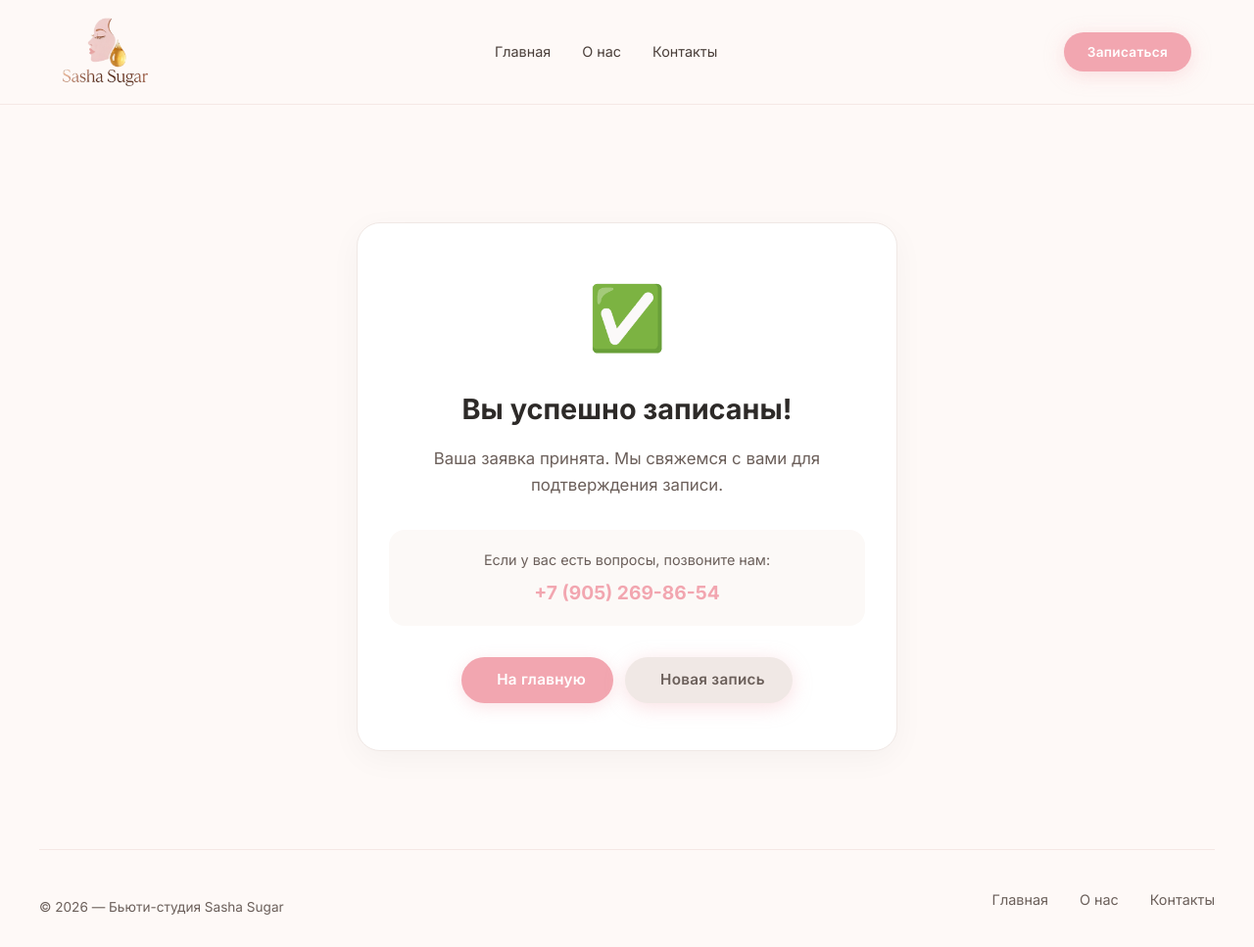
After one commit to dimqaa50011/aleksandra_beauty, a Django app: page /booking/success/ in a window 1280 px wide. The commit adds this page. Shown: the whole page at 98% size. Run offline with Django 5.2, Linux system fonts and the light colour scheme; parts of the project's set-up code (start-up, migrations or seed data) failed here and were passed over.

Commit message:
gen pjsts pages

```diff
--- a/web/beauty_app/templates/beauty_app/admin/index.html
+++ b/web/beauty_app/templates/beauty_app/admin/index.html
@@ -36,7 +36,7 @@
     </a>
 
     <!-- ===== ПЛИТКА 3: Записи ===== -->
-    <a href="#" class="dash-card dash-card-bookings">
+    <a href="{% url 'beauty_app:bookings_list' %}" class="dash-card dash-card-bookings">
         <div class="dash-card-icon">📅</div>
         <div class="dash-card-body">
             <h3 class="dash-card-title">Записи</h3>
--- /dev/null
+++ b/web/beauty_app/templates/beauty_app/booking_success.html
@@ -0,0 +1,158 @@
+{% extends 'lending_base.html' %}
+{% load static %}
+
+{% block title %}Запись подтверждена — Sasha Sugar{% endblock %}
+
+{% block content %}
+<div class="container" style="padding-top: 120px; padding-bottom: 80px; max-width: 600px;">
+    <div class="success-card">
+        <div class="success-icon">✅</div>
+        <h1 class="success-title">Вы успешно записаны!</h1>
+        <p class="success-text">
+            Ваша заявка принята. Мы свяжемся с вами для подтверждения записи.
+        </p>
+
+        <div class="success-info">
+            <p>Если у вас есть вопросы, позвоните нам:</p>
+            <a href="tel:+79052698654" class="phone-link">+7 (905) 269-86-54</a>
+        </div>
+
+        <div class="success-actions">
+            <a href="/" class="btn btn-primary">
+                <i class="fas fa-home"></i> На главную
+            </a>
+            <a href="{% url 'beauty_app:booking_create' %}" class="btn btn-secondary">
+                <i class="fas fa-plus"></i> Новая запись
+            </a>
+        </div>
+    </div>
+</div>
+
+<style>
+    .success-card {
+        background: #ffffff;
+        border-radius: 24px;
+        border: 1px solid #f0e8e5;
+        padding: 48px 32px;
+        text-align: center;
+        box-shadow: 0 8px 32px rgba(0, 0, 0, 0.04);
+    }
+
+    .success-icon {
+        font-size: 4rem;
+        margin-bottom: 24px;
+        animation: scaleIn 0.5s ease;
+    }
+
+    @keyframes scaleIn {
+        from {
+            transform: scale(0);
+            opacity: 0;
+        }
+        to {
+            transform: scale(1);
+            opacity: 1;
+        }
+    }
+
+    .success-title {
+        font-size: 1.8rem;
+        font-weight: 700;
+        color: #2d2a28;
+        margin: 0 0 16px 0;
+    }
+
+    .success-text {
+        font-size: 1.05rem;
+        color: #6b5f5a;
+        line-height: 1.6;
+        margin: 0 0 32px 0;
+    }
+
+    .success-info {
+        background: #fcf9f7;
+        border-radius: 16px;
+        padding: 20px;
+        margin-bottom: 32px;
+    }
+
+    .success-info p {
+        font-size: 0.9rem;
+        color: #6b5f5a;
+        margin: 0 0 8px 0;
+    }
+
+    .phone-link {
+        font-size: 1.2rem;
+        font-weight: 700;
+        color: #f2a6b0;
+        text-decoration: none;
+        transition: color 0.2s;
+    }
+
+    .phone-link:hover {
+        color: #e8919c;
+    }
+
+    .success-actions {
+        display: flex;
+        gap: 12px;
+        justify-content: center;
+        flex-wrap: wrap;
+    }
+
+    .btn {
+        display: inline-flex;
+        align-items: center;
+        gap: 8px;
+        padding: 12px 28px;
+        border-radius: 60px;
+        font-weight: 600;
+        font-size: 0.95rem;
+        text-decoration: none;
+        transition: all 0.25s ease;
+    }
+
+    .btn-primary {
+        background: #f2a6b0;
+        color: #fff;
+        box-shadow: 0 4px 16px rgba(242, 166, 176, 0.3);
+    }
+
+    .btn-primary:hover {
+        background: #e8919c;
+        transform: translateY(-2px);
+        box-shadow: 0 8px 28px rgba(242, 166, 176, 0.4);
+        color: #fff;
+    }
+
+    .btn-secondary {
+        background: #f0e8e5;
+        color: #6b5f5a;
+    }
+
+    .btn-secondary:hover {
+        background: #e8e0dd;
+        color: #2d2a28;
+    }
+
+    @media (max-width: 600px) {
+        .success-card {
+            padding: 32px 20px;
+        }
+
+        .success-title {
+            font-size: 1.4rem;
+        }
+
+        .success-actions {
+            flex-direction: column;
+        }
+
+        .btn {
+            width: 100%;
+            justify-content: center;
+        }
+    }
+</style>
+{% endblock %}
--- a/web/beauty_app/urls.py
+++ b/web/beauty_app/urls.py
@@ -12,6 +12,7 @@ urlpatterns = [
 
     # Бронирование (публичное)
     path('booking/', views.booking_create, name='booking_create'),
+    path('booking/success/', views.booking_success, name='booking_success'),
     path('api/available-times/', views.get_available_times, name='available_times'),
 
     # Авторизация
@@ -26,6 +27,9 @@ urlpatterns = [
     path('admin-dashboard/blocked-slots/', views.BlockedSlotListView.as_view(), name='blocked_slots_list'),
     path('admin-dashboard/blocked-slots/add/', views.BlockedSlotAddView.as_view(), name='blocked_slot_add'),
     path('admin-dashboard/blocked-slots/<int:pk>/delete/', views.BlockedSlotDeleteView.as_view(), name='blocked_slot_delete'),
+    path('admin-dashboard/bookings/', views.BookingsListView.as_view(), name='bookings_list'),
+    path('admin-dashboard/bookings/<int:pk>/confirm/', views.BookingConfirmView.as_view(), name='booking_confirm'),
+    path('admin-dashboard/bookings/<int:pk>/cancel/', views.BookingCancelView.as_view(), name='booking_cancel'),
 
     # Ручное создание записи
     path('admin-dashboard/bookings/add/', views.AdminBookingCreateView.as_view(), name='admin_booking_create'),
--- a/web/beauty_app/views.py
+++ b/web/beauty_app/views.py
@@ -1,4 +1,4 @@
-from django.views.generic import TemplateView, FormView, View
+from django.views.generic import ListView, TemplateView, FormView, View
 from django.contrib.auth.views import LoginView as AuthLoginView, LogoutView as AuthLogoutView
 from django.contrib.auth.mixins import LoginRequiredMixin, UserPassesTestMixin
 from django.views.decorators.cache import cache_page
@@ -78,6 +78,9 @@ def is_time_slot_available(new_start_time, service, duration=None):
     return True
 
 
+def booking_success(request):
+    """Страница подтверждения успешной записи"""
+    return render(request, 'beauty_app/booking_success.html')
 # =============================================
 # БРОНИРОВАНИЕ (доступно всем)
 # =============================================
@@ -370,3 +373,41 @@ class DashboardView(AdminRequiredMixin, TemplateView):
             context['expired'] = 0
             context['recent_certificates'] = []
         return context
+
+class BookingsListView(AdminRequiredMixin, ListView):
+    """Страница списка всех записей клиентов"""
+    model = Booking
+    template_name = 'beauty_app/admin/bookings_list.html'
+    context_object_name = 'bookings'
+
+    def get_queryset(self):
+        # Сортировка: ближайшие даты и время сверху (возрастание)
+        return Booking.objects.all().order_by('appointment_datetime')
+
+    def get_context_data(self, **kwargs):
+        context = super().get_context_data(**kwargs)
+        # Передаем сегодняшнюю дату в шаблон, чтобы подсвечивать записи на сегодня
+        context['today'] = timezone.now().date()
+        return context
+
+
+class BookingConfirmView(AdminRequiredMixin, View):
+    """Подтверждение записи"""
+
+    def post(self, request, pk):
+        booking = get_object_or_404(Booking, pk=pk)
+        booking.status = 'confirmed'
+        booking.save()
+        messages.success(request, f'Запись для {booking.client_name} подтверждена')
+        return redirect('beauty_app:bookings_list')
+
+
+class BookingCancelView(AdminRequiredMixin, View):
+    """Отмена/удаление записи"""
+
+    def post(self, request, pk):
+        booking = get_object_or_404(Booking, pk=pk)
+        booking.status = 'cancelled'
+        booking.save()
+        messages.success(request, f'Запись для {booking.client_name} отменена')
+        return redirect('beauty_app:bookings_list')
--- a/web/gen_posts_app/templates/gen_posts_app/gen_posts.html
+++ b/web/gen_posts_app/templates/gen_posts_app/gen_posts.html
@@ -70,14 +70,17 @@
                     <div class="idea-card">
                         <div class="idea-header">
                             <div class="idea-info">
+                                <!-- Ссылка на страницу постов идеи -->
                                 <h4 class="idea-topic">
                                     <a href="{% url 'gen_posts_app:idea_posts' idea.id %}" class="idea-link">
                                         {{ idea.topic }}
                                     </a>
                                 </h4>
+
                                 {% if idea.description %}
                                     <p class="idea-desc">{{ idea.description|truncatechars:120 }}</p>
                                 {% endif %}
+
                                 <div class="idea-meta">
                                     <span class="platform-badge platform-{{ idea.platform }}">
                                         {{ idea.get_platform_display }}
@@ -85,6 +88,7 @@
                                     <span class="status-badge status-{{ idea.status }}">
                                         {{ idea.get_status_display }}
                                     </span>
+                                    <!-- Ссылка на страницу постов идеи -->
                                     <a href="{% url 'gen_posts_app:idea_posts' idea.id %}" class="posts-count-link">
                                         <i class="fas fa-file-alt"></i> {{ idea.get_posts_count }} постов
                                     </a>
--- a/web/gen_posts_app/urls.py
+++ b/web/gen_posts_app/urls.py
@@ -7,5 +7,5 @@ app_name = GenPostsAppConfig.name
 urlpatterns = [
     path('posts/', views.gen_posts, name='gen_posts'),
     path('posts/<int:idea_id>/generate/', views.generate_post, name='generate_post'),
-    path('posts/<int:idea_id>/', views.gen_posts, name='idea_posts'),  # Новая строка
+    path('posts/<int:idea_id>/', views.idea_posts, name='idea_posts'),  # Новая строка
 ]
--- a/web/requirements.txt
+++ b/web/requirements.txt
@@ -8,3 +8,4 @@ psycopg2-binary==2.9.13
 gunicorn==26.2.0
 environs==15.2.0
 django-q2==1.7.2
+requests==2.34.2
--- a/web/templates/lending_base.html
+++ b/web/templates/lending_base.html
@@ -63,7 +63,6 @@
     <footer class="container footer">
         <div>
             <div class="logo">
-                <img src="{% static 'images/logo4.png' %}" alt="Логотип Sasha Sugar">
             </div>
             <p style="margin-top: 8px; font-size: 0.85rem; color: #6b5f5a;">© 2026 — Бьюти-студия Sasha Sugar</p>
         </div>
```
Also changed, not shown: web/beauty_app/templates/beauty_app/admin/bookings_list.html (added, +316 -0 lines), web/beauty_app/templates/beauty_app/lending2.html (+1 -18 lines), web/gen_posts_app/tasks.py (+6 -6 lines), web/gen_posts_app/views.py (+18 -14 lines), web/beauty_app/templates/beauty_app/idea_posts.html (added), web/db.sqlite3.
